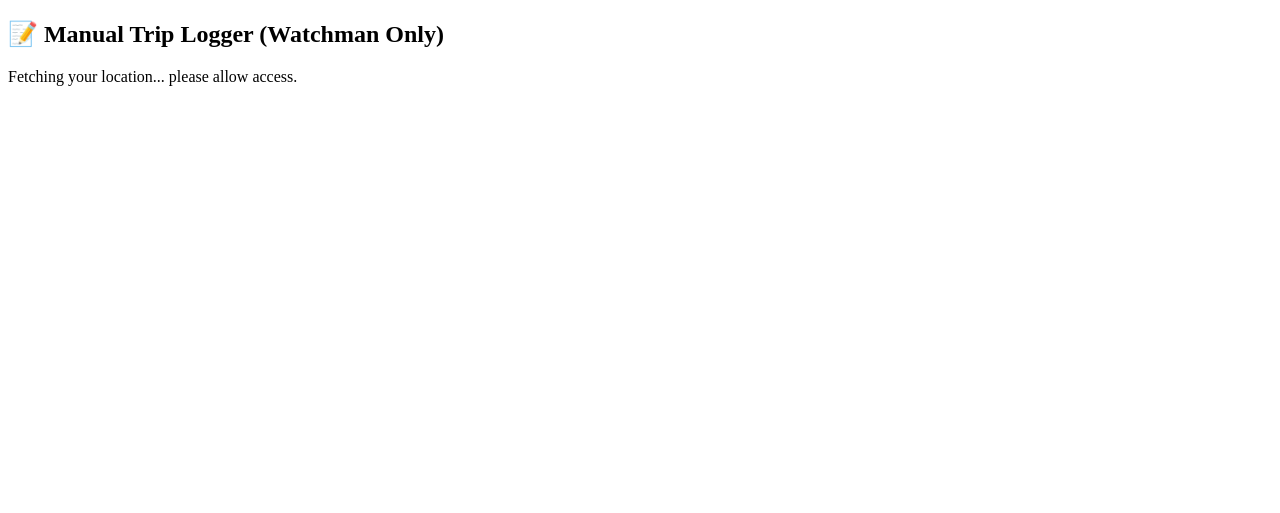
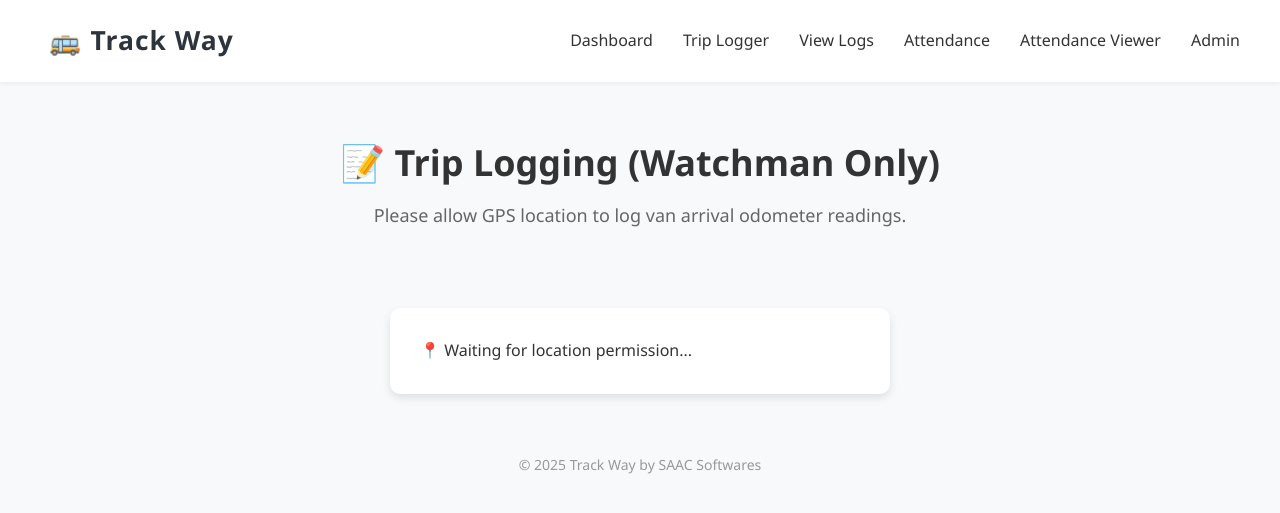
Before and after one commit to SAACSoftwares/track-way-van-app, a Flask app: page /trip_logger in a window 1280 px wide. Shown: the top 513 px of the page. Run offline with Flask 3, Linux system fonts and the light colour scheme.

Commit message:
Placeholders

```diff
--- a/templates/trip_logger.html
+++ b/templates/trip_logger.html
@@ -1,7 +1,10 @@
 <!DOCTYPE html>
-<html>
+<html lang="en">
 <head>
+  <meta charset="UTF-8" />
+  <meta name="viewport" content="width=device-width, initial-scale=1.0"/>
   <title>Trip Logger</title>
+  <link rel="stylesheet" href="{{ url_for('static', filename='style.css') }}" />
   <script>
     function getLocation() {
       if (navigator.geolocation) {
@@ -11,10 +14,10 @@
           document.getElementById("trip-form").style.display = "block";
           document.getElementById("gps-msg").style.display = "none";
         }, () => {
-          alert("Location permission denied.");
+          alert("Location access denied. You must allow location to log a trip.");
         });
       } else {
-        alert("Geolocation is not supported.");
+        alert("Geolocation is not supported by your browser.");
       }
     }
 
@@ -22,24 +25,50 @@
   </script>
 </head>
 <body>
-  <h2>📝 Manual Trip Logger (Watchman Only)</h2>
-  <p id="gps-msg">Fetching your location... please allow access.</p>
+  <header>
+    <div class="logo">🚌 Track Way</div>
+    <nav>
+      <a href="{{ url_for('home') }}">Dashboard</a>
+      <a href="{{ url_for('trip_logger') }}">Trip Logger</a>
+      <a href="{{ url_for('view_logs_page') }}">View Logs</a>
+      <a href="{{ url_for('attendance') }}">Attendance</a>
+      <a href="{{ url_for('attendance_viewer') }}">Attendance Viewer</a>
+      <a href="{{ url_for('admin_login_page') }}">Admin</a>
+    </nav>
+  </header>
 
-  <form method="POST" id="trip-form" style="display: none;">
+  <main>
+    <section class="hero">
+      <h1>📝 Trip Logging (Watchman Only)</h1>
+      <p>Please allow GPS location to log van arrival odometer readings.</p>
+    </section>
+
+    <section class="form-section">
+      <div class="form-box">
+        <p id="gps-msg">📍 Waiting for location permission...</p>
+
+        <form method="POST" id="trip-form" style="display:none;">
           <label for="van_id">Select Van:</label>
           <select name="van_id" required>
             {% for van_id, details in vans.items() %}
               <option value="{{ van_id }}">{{ van_id }} - {{ details.number }}</option>
             {% endfor %}
-    </select><br><br>
+          </select>
 
-    <label>Arrival Odometer:</label>
-    <input type="number" name="odometer" required><br><br>
+          <label for="odometer">Arrival Odometer:</label>
+          <input type="number" name="odometer" required />
 
           <input type="hidden" name="latitude" id="latitude">
           <input type="hidden" name="longitude" id="longitude">
 
           <button type="submit">Log Trip</button>
         </form>
+      </div>
+    </section>
+  </main>
+
+  <footer>
+    <p>&copy; 2025 Track Way by SAAC Softwares</p>
+  </footer>
 </body>
 </html>
```
Lines whose indentation alone changed are shown as unchanged.
